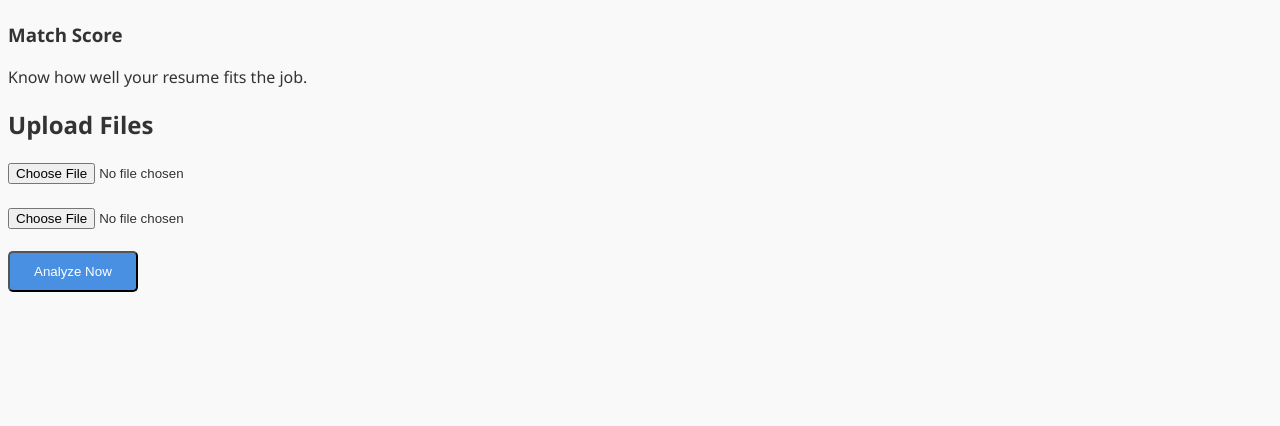
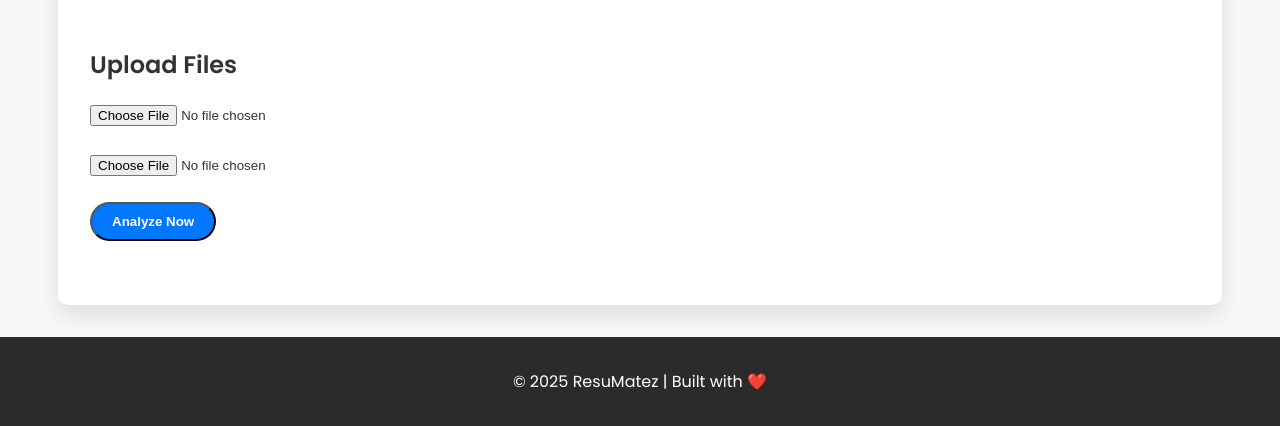
Before and after one commit to Shivani0727/ResuMatez, a Flask app: page / in a window 1280 px wide. Shown: the part 2046-2472 px from the top of the page. Before the commit the page ends 2338 px from the top, so only its background shows below. Run offline with Flask 2, Linux system fonts and the light colour scheme.

Commit message:
Update style.css

```diff
--- a/static/style.css
+++ b/static/style.css
@@ -1,46 +1,66 @@
 body {
-    font-family: 'Segoe UI', sans-serif;
-    background-color: #f9f9f9;
+  font-family: 'Poppins', sans-serif;
+  margin: 0;
+  padding: 0;
   color: #333;
+  background: #f7f7f7;
 }
 
-  header {
-    background-color: #4a90e2;
+.hero {
+  background: url('assets/banner.jpg') no-repeat center center/cover;
+  height: 100vh;
   color: white;
-    padding: 1rem 2rem;
   display: flex;
-    justify-content: space-between;
+  justify-content: center;
   align-items: center;
+  position: relative;
 }
 
-  nav a {
-    color: white;
-    margin: 0 1rem;
-    text-decoration: none;
+.overlay {
+  text-align: center;
+  background-color: rgba(0, 0, 0, 0.6);
+  padding: 2rem;
+  border-radius: 12px;
 }
 
-  nav a:hover {
-    text-decoration: underline;
+.btn {
+  background-color: #0077ff;
+  color: white;
+  padding: 10px 20px;
+  border-radius: 30px;
+  text-decoration: none;
+  font-weight: 600;
+  transition: 0.3s;
 }
 
-  main {
-    padding: 2rem;
+.btn:hover {
+  background-color: #005ddd;
+}
+
+section {
+  padding: 4rem 2rem;
+  background: white;
+  margin: 2rem auto;
+  border-radius: 10px;
+  max-width: 1100px;
+  box-shadow: 0 10px 20px rgba(0,0,0,0.1);
+}
+
+.features-grid {
+  display: flex;
+  gap: 2rem;
+  justify-content: space-around;
   text-align: center;
 }
 
-  .btn {
-    padding: 0.7rem 1.5rem;
-    background-color: #4a90e2;
-    color: white;
-    border-radius: 5px;
-    text-decoration: none;
+.feature-card img {
+  width: 60px;
+  height: auto;
 }
 
 footer {
-    background-color: #ddd;
   text-align: center;
   padding: 1rem;
-    position: fixed;
-    bottom: 0;
-    width: 100%;
+  background-color: #2b2b2b;
+  color: white;
 }
```
Lines whose indentation alone changed are shown as unchanged.
